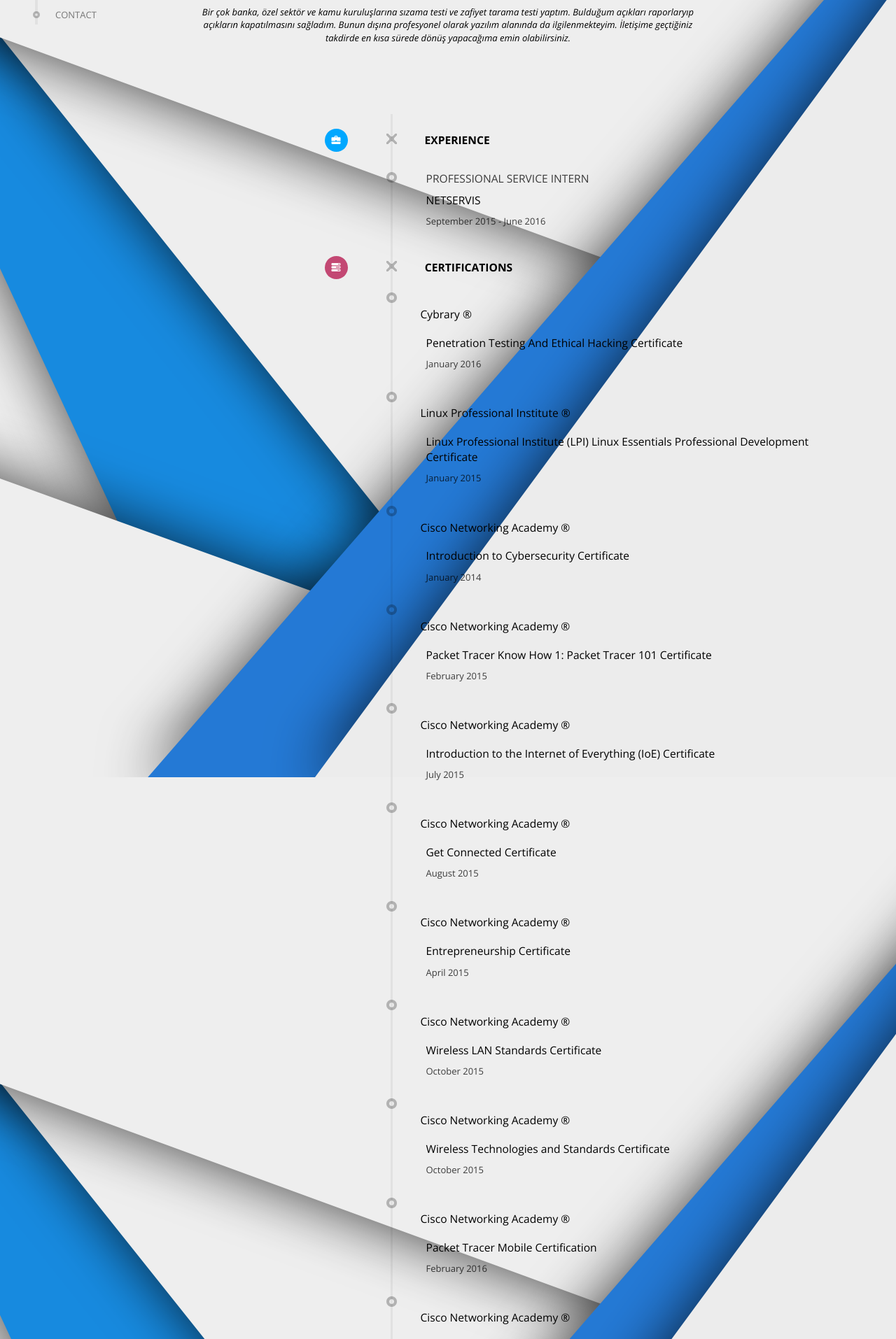
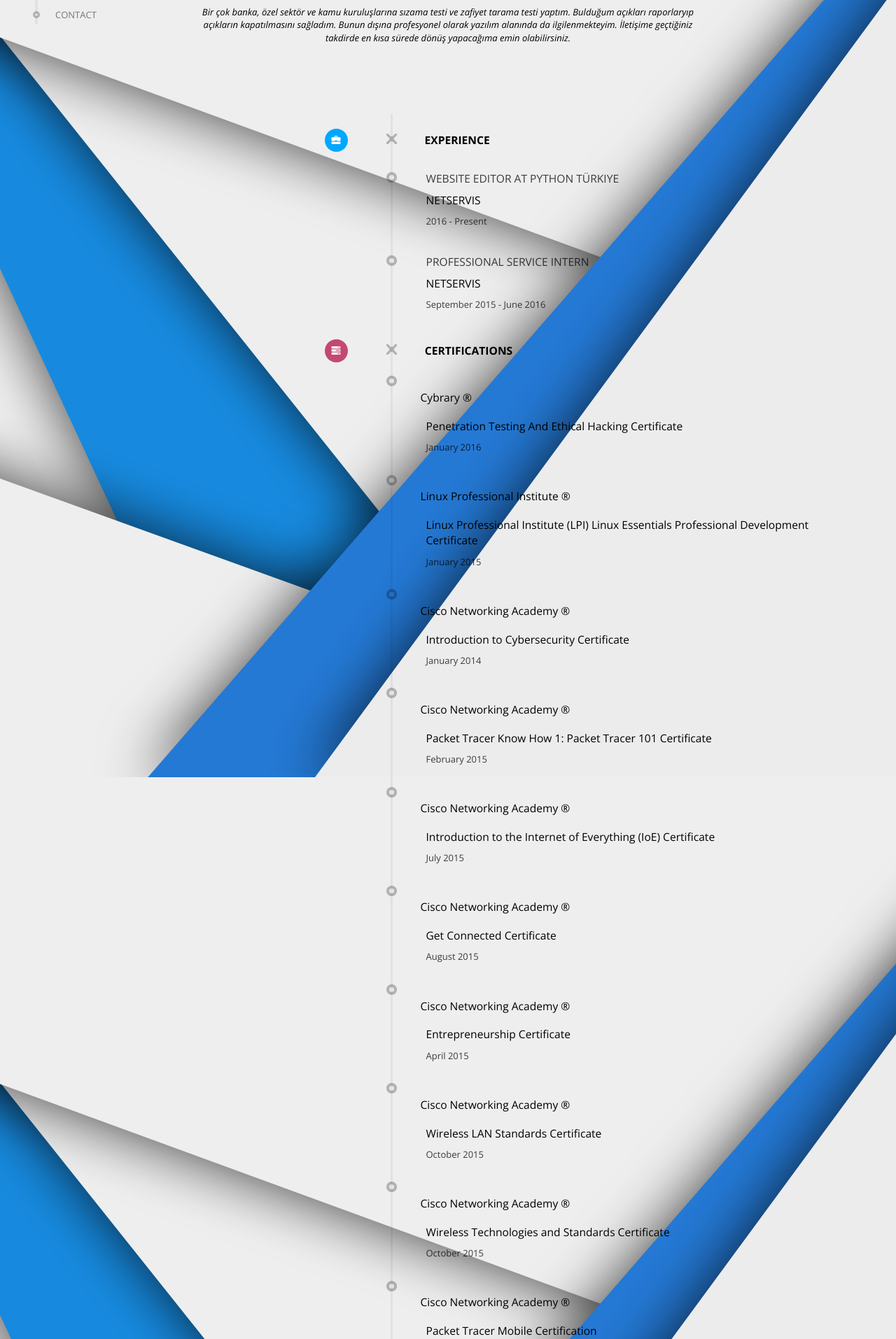
Before and after one commit to website-template/PHP-MyPortfolio, a PHP site: page / in a window 1280 px wide; the page is wider, and only the part inside the window is pictured. Shown: the part 385-2299 px from the top of that part at 70% size. Run offline with PHP 8.4, Linux system fonts and the light colour scheme.

Commit message:
Update index.php

```diff
--- a/index.php
+++ b/index.php
@@ -84,6 +84,11 @@ ga('send', 'pageview');
             <div class="col-sm-7 col-sm-offset-5">
                 <ul>
                     <li class="title"><span class="glyphicon glyphicon-briefcase"></span>Experience</li>
+		    <li>
+                    <span class="note"><strong>Website Editor at Python Türkiye</strong></span>
+                    <a href="http:/http://www.python.tc/" _fcksavedurl="" target="_blank"><p><strong>NETSERVIS</strong></p></a>
+                    <p class="description">2016 - Present</p>
+                    </li>
                     <li>
                     <span class="note"><strong>Professional Service Intern</strong></span>
                     <a href="http://www.netservis.com.tr/" _fcksavedurl="" target="_blank"><p><strong>NETSERVIS</strong></p></a>
```
